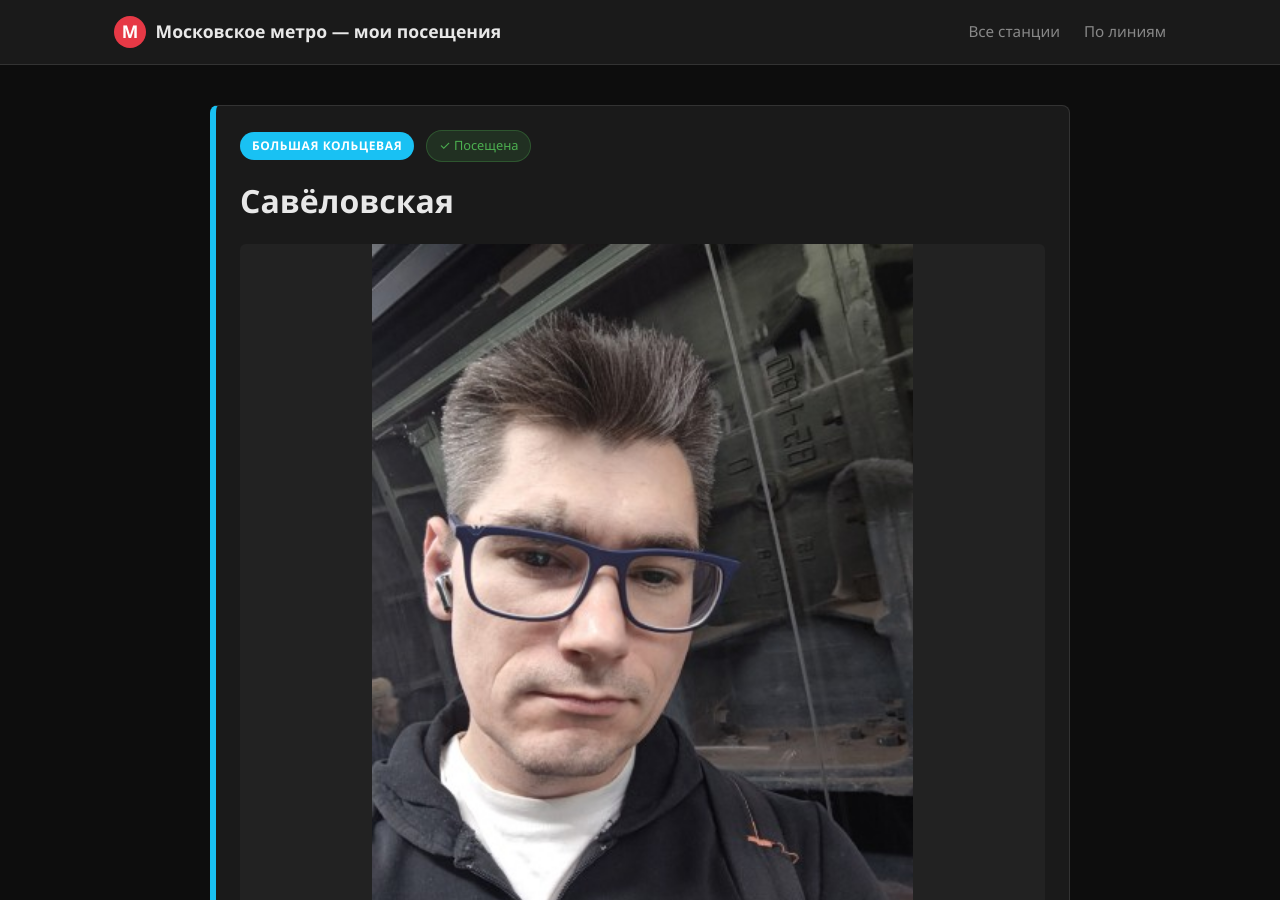
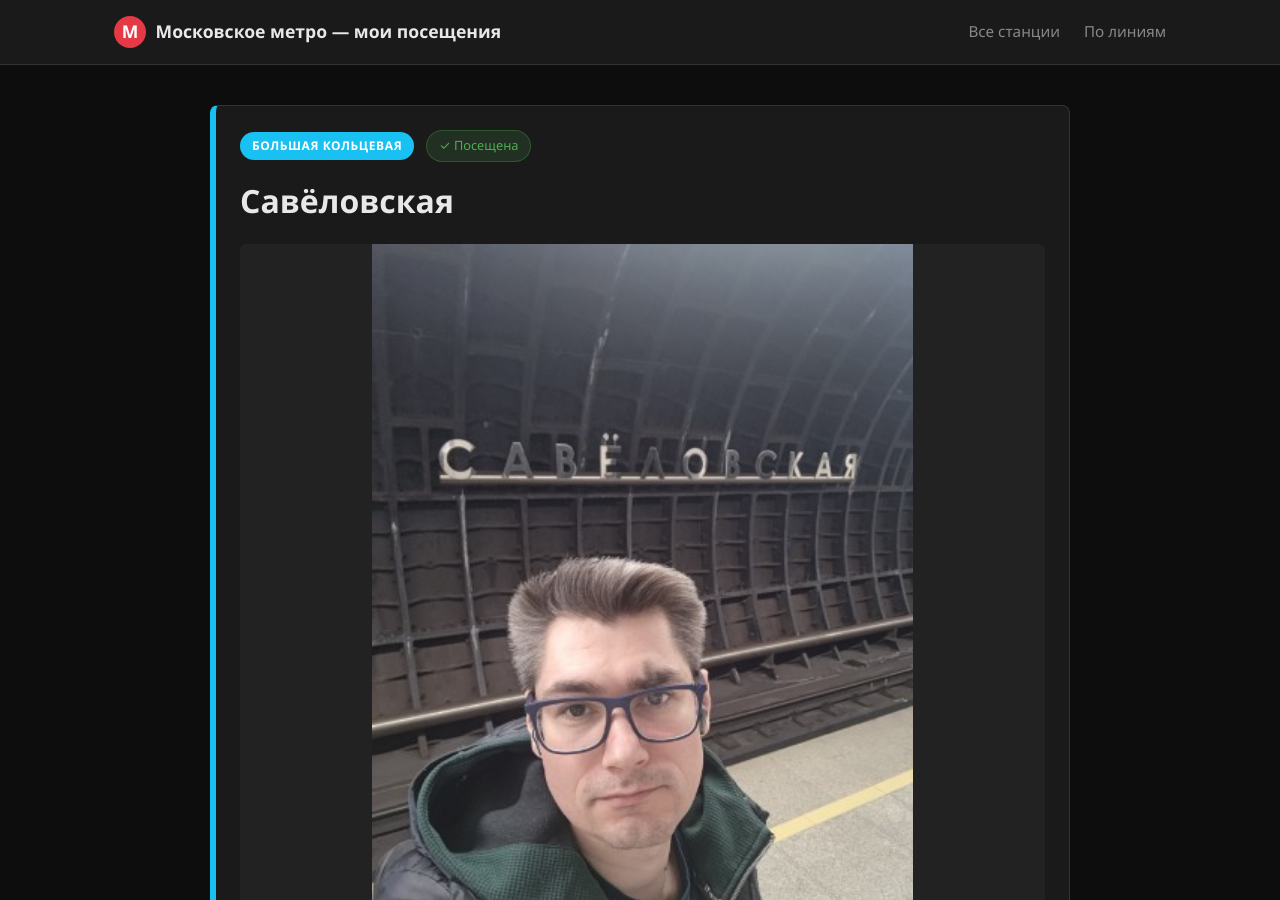
Before and after one commit to ahpooch/Metro, a Jekyll site: the page built from _stations/bolshaya-koltsevaya-savyolovskaya.md, in a window 1280 px wide and 900 px high. Built offline with Jekyll 4.4.1, drawn with Linux system fonts in a browser that asks for light colours.

Commit message:
Update bolshaya-koltsevaya-savyolovskaya.md

```diff
--- a/_stations/bolshaya-koltsevaya-savyolovskaya.md
+++ b/_stations/bolshaya-koltsevaya-savyolovskaya.md
@@ -6,6 +6,6 @@ line_name: "Большая кольцевая"
 line_number: 11
 line_color: "#19c1f3"
 
-cover_photo:
+cover_photo: '/assets/photos/bolshaya-koltsevaya-savyolovskaya/IMG20260420203537 (Малый).jpg'
 photos: []
 ---
```
